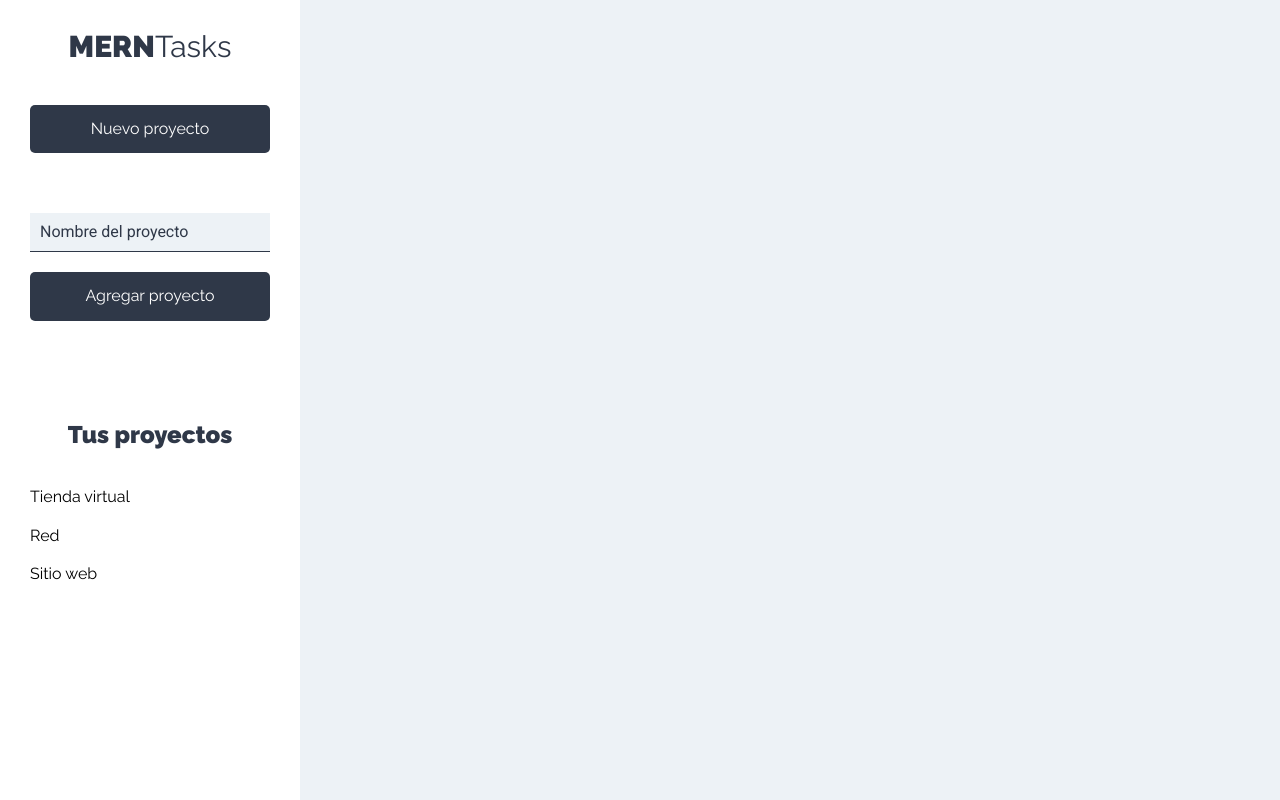
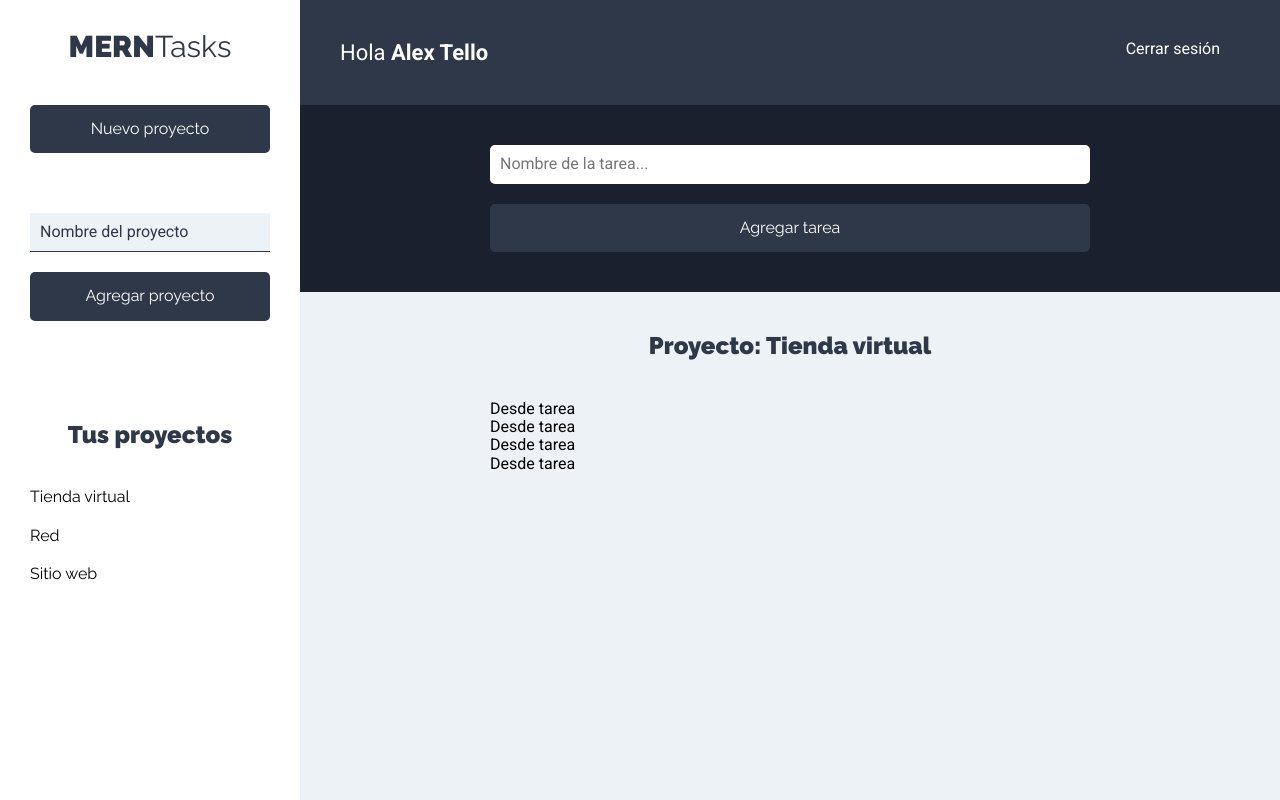
Before and after one commit to alextello/MERN-Tasks, a React (Create React App) app in the folder cliente/: page /proyectos in a window 1280 px wide. Built offline with nearby package versions, Linux system fonts and the light colour scheme.

Commit message:
Diseño de header y avance en listado de tareas

```diff
--- /dev/null
+++ b/cliente/src/components/layout/Barra.jsx
@@ -0,0 +1,19 @@
+import React from 'react'
+import PropTypes from 'prop-types'
+
+const Barra = props => {
+    return (
+        <header className="app-header">
+            <p className="nombre-usuario">Hola <span>Alex Tello</span></p>
+            <nav className="nav-principal">
+                <a href="#!">Cerrar sesión</a>
+            </nav>
+        </header>
+    )
+}
+
+Barra.propTypes = {
+
+}
+
+export default Barra
--- a/cliente/src/components/projects/Proyectos.jsx
+++ b/cliente/src/components/projects/Proyectos.jsx
@@ -1,15 +1,20 @@
 import React from 'react'
 import PropTypes from 'prop-types'
 import Sidebar from '../layout/Sidebar'
+import Barra from '../layout/Barra'
+import FormTarea from "../tasks/FormTarea";
+import ListadoTareas from "../tasks/ListadoTareas";
 
 const Proyectos = props => {
     return (
         <div className="contenedor-app">
             <Sidebar />
             <div className="seccion-principal">
+                <Barra></Barra>
                 <main>
+                    <FormTarea />
                     <div className="contenedor-tareas">
-
+                        <ListadoTareas />
                     </div>
                 </main>
             </div>
--- /dev/null
+++ b/cliente/src/components/tasks/FormTarea.jsx
@@ -0,0 +1,31 @@
+import React from 'react'
+import PropTypes from 'prop-types'
+
+const FormTarea = props => {
+    return (
+        <div className="formulario">
+            <form>
+                <div className="contenedor-input">
+                    <input
+                    type="text"
+                    className="input-text"
+                    name="nombre"
+                    placeholder="Nombre de la tarea..."/>
+                </div>
+                <div className="contenedor-input">
+                    <input
+                    type="submit"
+                    value="Agregar tarea"
+                    className="btn btn-primario btn-submit btn-block"
+                    />
+                </div>
+            </form>
+        </div>
+    )
+}
+
+FormTarea.propTypes = {
+
+}
+
+export default FormTarea
--- /dev/null
+++ b/cliente/src/components/tasks/ListadoTareas.jsx
@@ -0,0 +1,33 @@
+import React, {Fragment} from 'react'
+import PropTypes from 'prop-types'
+import Tarea from './Tarea'
+
+const ListadoTareas = props => {
+    const tareasProyecto = [
+        {nombre: 'Elegir plataforma', estado: true},
+        {nombre: 'Elegir colores', estado: false},
+        {nombre: 'Elegir plataformas de pago', estado: true},
+        {nombre: 'Elegir hosting', estado: false},
+    ]
+    return (
+        <Fragment>
+            <h2>
+            Proyecto: Tienda virtual
+            </h2>
+            <ul className="listado-tareas">
+                { tareasProyecto.length === 0
+                ? (<li className="tarea"><p>No hay tareas</p></li>)
+                : (tareasProyecto.map(tarea => (
+                    <Tarea tarea={tarea} />
+                )))
+                }
+            </ul>
+        </Fragment>
+    )
+}
+
+ListadoTareas.propTypes = {
+
+}
+
+export default ListadoTareas
--- /dev/null
+++ b/cliente/src/components/tasks/Tarea.jsx
@@ -0,0 +1,16 @@
+import React from 'react'
+import PropTypes from 'prop-types'
+
+const Tarea = ({tarea}) => {
+    return (
+        <div>
+            Desde tarea
+        </div>
+    )
+}
+
+Tarea.propTypes = {
+
+}
+
+export default Tarea
```
